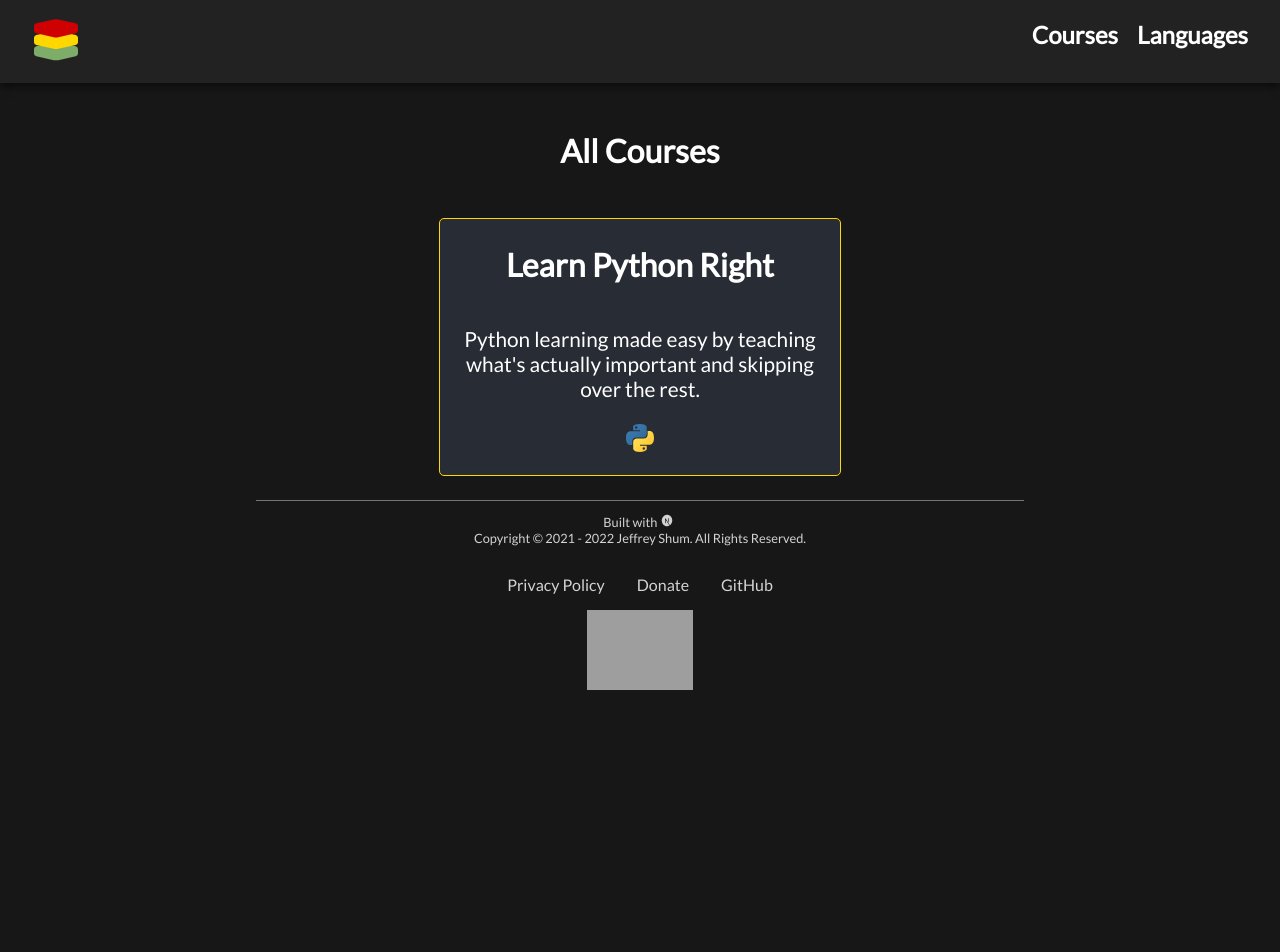
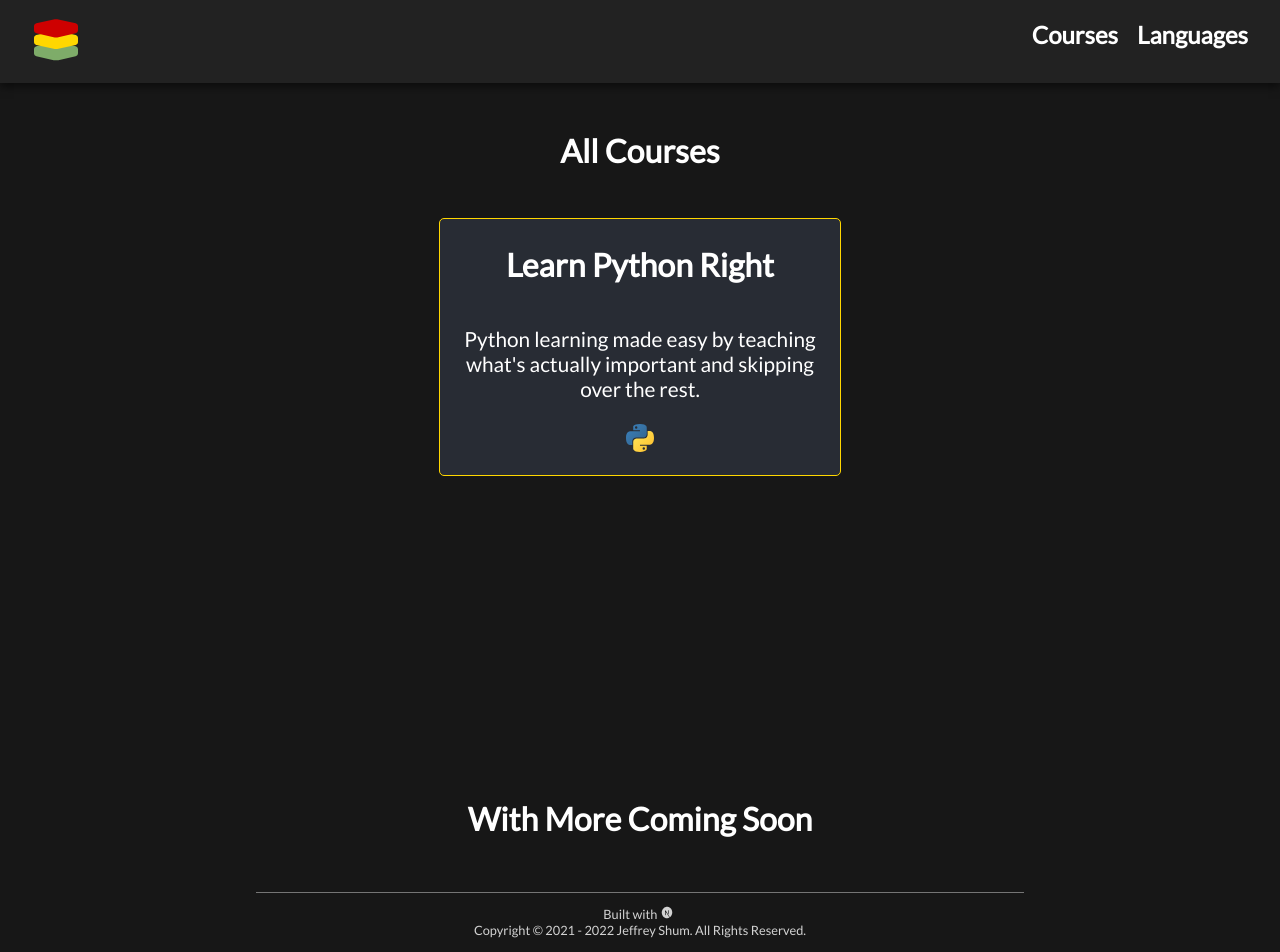
Before and after one commit to learnstack-io/learnstack-io, a Next.js app: page /courses in a window 1280 px wide. Shown: the top 952 px of the page. Before the commit the page ends 800 px from the top, so only its background shows below. Built offline with nearby package versions, Linux system fonts and the light colour scheme; grey boxes are pictures that could not be loaded.

Commit message:
Added Coming Soon Text

```diff
--- a/pages/courses.tsx
+++ b/pages/courses.tsx
@@ -20,6 +20,7 @@ const CoursesPage: NextPage = () => {
             <div className={styles.cardContainer}>
                 {courseList.map((data) => <CourseCard {...data} />)}
             </div>
+            <h1 className={styles.center}>With More Coming Soon</h1>
         </>
     )
 }
--- a/styles/courses.module.css
+++ b/styles/courses.module.css
@@ -8,7 +8,13 @@
     margin: auto;
     display: flex;
     justify-content: center;
-    align-items: center;
+    min-height: 70vh;
+}
+
+.center {
+    text-align: center;
+    width: 100%;
+    padding-bottom: 2rem;
 }
 
 @media (max-width: 959px) {
```
